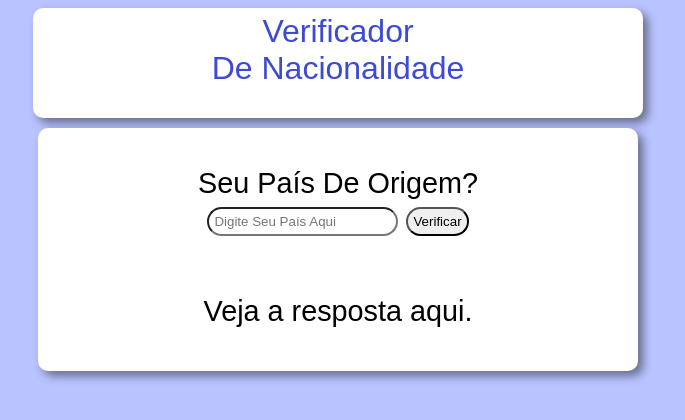
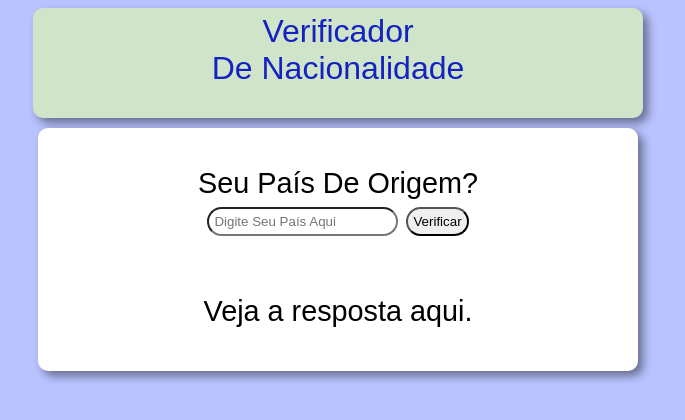
Before and after one commit to LeandroCastilhoGomes/verificador-de-nacionalidade, a plain HTML site: page index.html in a window 1280 px wide. Shown: the whole page, without its empty margins (302-987 px from the left). Drawn offline with Linux system fonts and the light colour scheme.

Commit message:
Alteração na cor do background

```diff
--- a/style.css
+++ b/style.css
@@ -5,8 +5,8 @@ body {
 }
 
 h1 {
-    background-color: rgb(255, 255, 255);
-    color: rgb(61, 74, 212);
+    background-color: rgb(208, 228, 201);
+    color: rgb(20, 34, 194);
     text-align: center;
     font: 2em arial, Helvetica, sans-serif;
     box-shadow: 5px 5px 10px rgba(0, 0, 0, 0.443);
```
